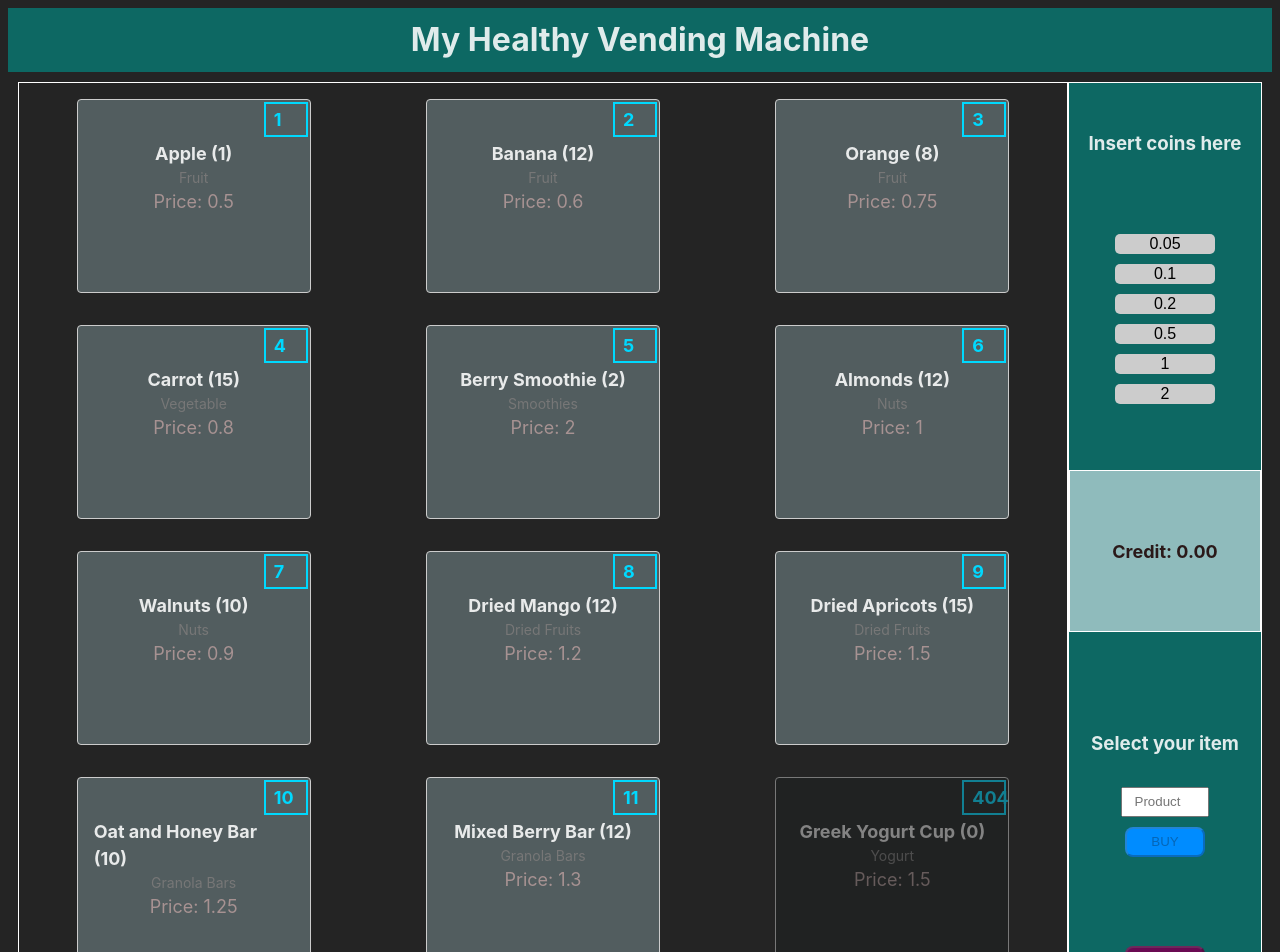
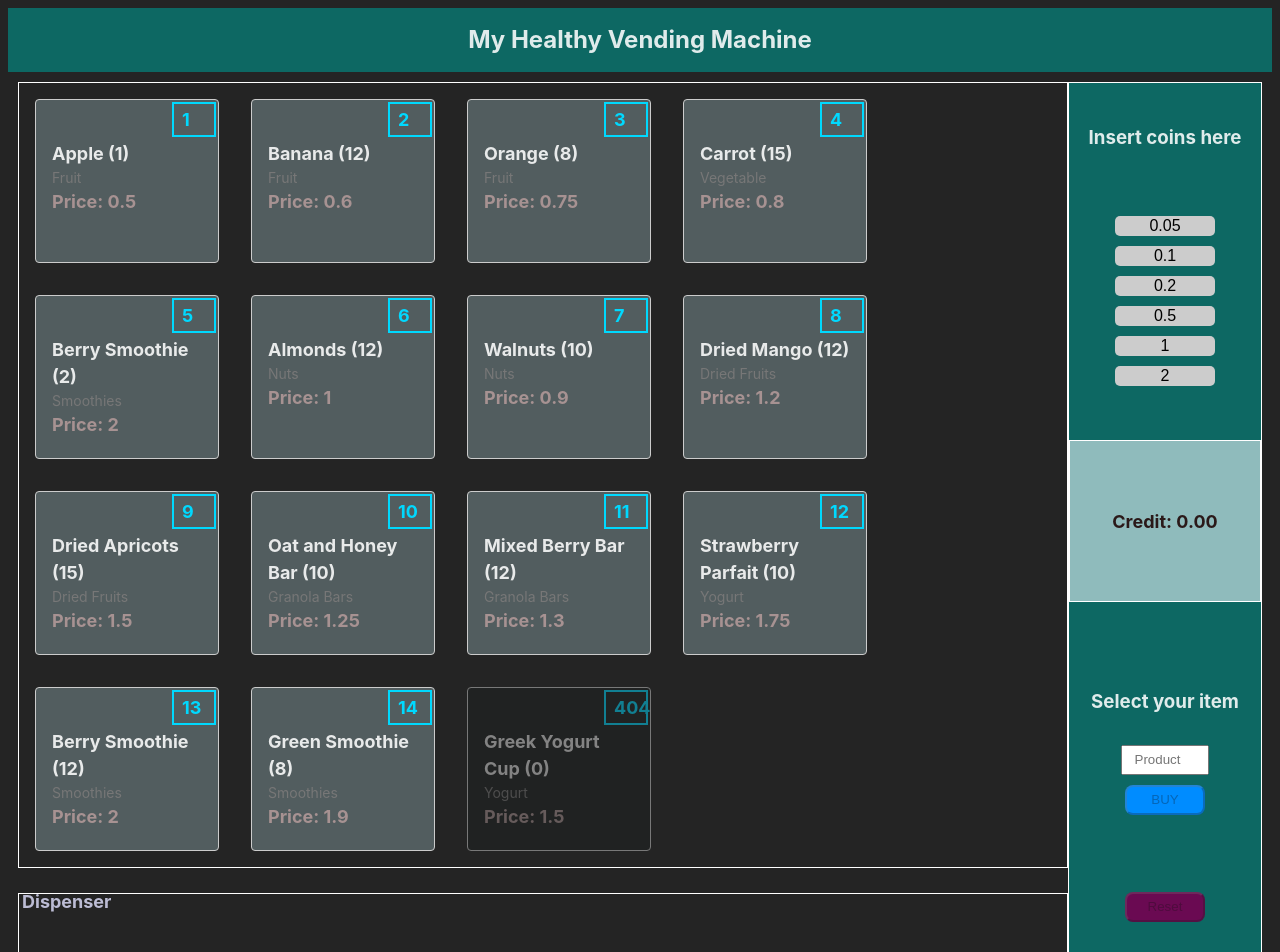
Before and after one commit to vassilYanakiev/vending-machine, a React (Vite) app: page / in a window 1280 px wide. Shown: the top 952 px of the page. Built offline with nearby package versions, Linux system fonts and the light colour scheme.

Commit message:
styling fixes

```diff
--- a/public/server.json
+++ b/public/server.json
@@ -78,6 +78,27 @@
     "productName": "Mixed Berry Bar"
   },
   {
+    "productId": 12,
+    "count": 10,
+    "category": "Yogurt",
+    "price": 1.75,
+    "productName": "Strawberry Parfait"
+  },
+  {
+    "productId": 13,
+    "count": 12,
+    "category": "Smoothies",
+    "price": 2,
+    "productName": "Berry Smoothie"
+  },
+  {
+    "productId": 14,
+    "count": 8,
+    "category": "Smoothies",
+    "price": 1.9,
+    "productName": "Green Smoothie"
+  },
+  {
     "productId": 404,
     "count": 0,
     "category": "Yogurt",
--- a/src/VendingMachine.scss
+++ b/src/VendingMachine.scss
@@ -11,11 +11,10 @@
     align-content: space-evenly;
 
     .product-list {
-      flex: 3;
+      flex: 2;
       display: flex;
       flex-wrap: wrap;
-      justify-content: space-around;
-      justify-items: center;
+      justify-content: flex-start;
       align-items: center;
       margin-bottom: 20px;
       border: 1px solid white;
@@ -25,6 +24,7 @@
     .dispenser {
       flex: 1;
       flex-wrap: wrap;
+      min-height: 60px;
       display: flex;
       justify-content: center;
       align-items: center;
@@ -34,9 +34,7 @@
       .product {
         border: 2px solid rgb(145, 110, 110);
         border-radius: 5px;
-        padding: 2px;
         color: rgb(108, 108, 155);
-        margin: 0 10px;
       }
     }
 
@@ -57,6 +55,5 @@
     align-items: center;
     border: 1px solid white;
     background-color: rgb(13, 104, 99);
-
   }
 }
--- a/src/components/Header.scss
+++ b/src/components/Header.scss
@@ -1,6 +1,5 @@
 .Header {
   position: sticky;
-  top: 0;
   width: 100%;
   height: 8vh;
   display: flex;
@@ -8,7 +7,7 @@
   align-items: center;
   box-sizing: border-box;
   text-align: center;
-  font-size: 1rem;
+  font-size: 24px;
+  font-weight: bold;
   background-color: rgb(13, 104, 99);
-  z-index: 1;
 }
--- a/src/components/Header.tsx
+++ b/src/components/Header.tsx
@@ -1,11 +1,7 @@
 import "./Header.scss";
 
 const Header = () => {
-  return (
-    <div className="Header">
-      <h1>My Healthy Vending Machine</h1>
-    </div>
-  );
+  return <div className="Header">My Healthy Vending Machine</div>;
 };
 
 export default Header;
--- a/src/components/dispenser/Dispenser.tsx
+++ b/src/components/dispenser/Dispenser.tsx
@@ -8,8 +8,8 @@ const Dispenser = () => {
     <>
       <div className="dispenser-header">Dispenser</div>
       <div className="dispenser">
-        {state.purchased.map(({ productId, productName }) => (
-          <div key={productId} className="product">
+        {state.purchased.map(({ productId, productName, count }) => (
+          <div key={`${productId}-${count}`} className="product">
             {productName}
           </div>
         ))}
--- a/src/components/products/ProductItem.scss
+++ b/src/components/products/ProductItem.scss
@@ -1,14 +1,14 @@
 .card {
     position: relative;
-    width: 200px;
-    height: 160px;
+    width: 150px;
+    height: 130px;
     border: 1px solid #ccc;
     border-radius: 4px;
     padding: 16px;
     margin: 16px;
     display: flex;
     flex-direction: column;
-    align-items: center;
+    align-items: flex-start;
     background-color: rgb(82, 93, 95);
   }
 
@@ -43,5 +43,6 @@
 
   .card .price {
     font-size: 18px;
+    font-weight: bold;
     color: #a79292;
   }
```
Also changed, not shown: 1 other file (tests, documents, lock files or other folders).
